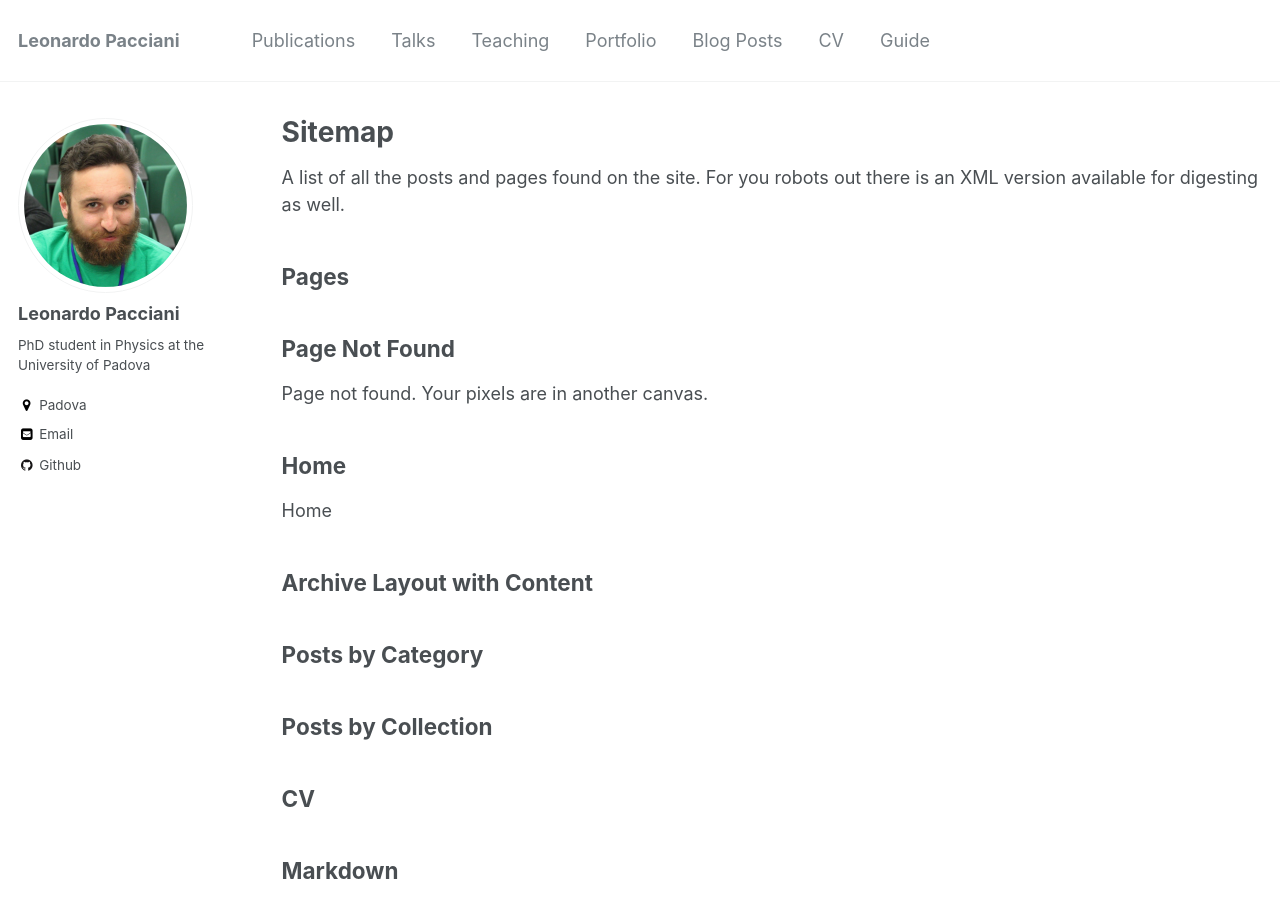
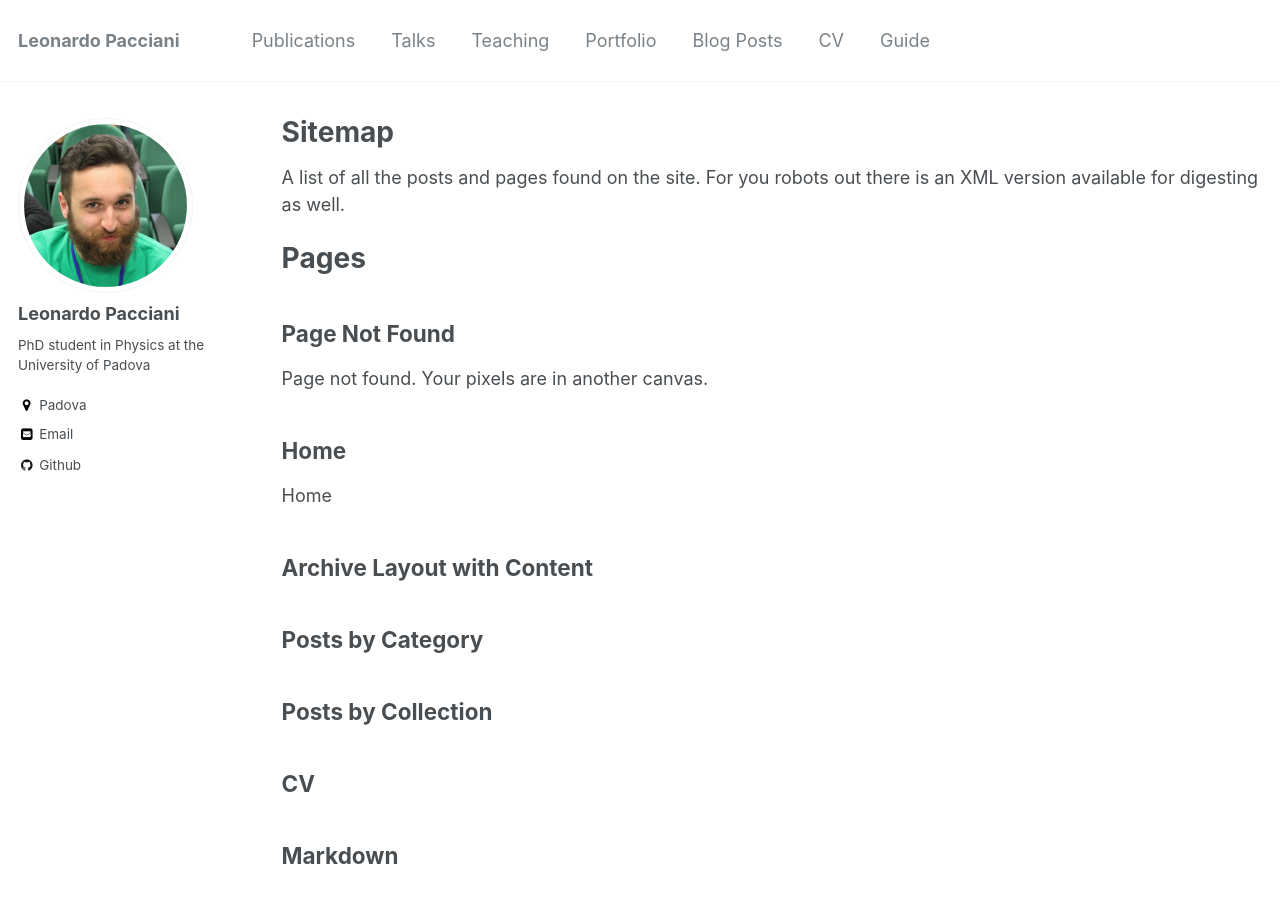
Before and after one commit to suweis/suweis.github.io, a Jekyll site: the page built from _pages/sitemap.md, in a window 1280 px wide and 900 px high. Built offline with Jekyll 4.4.1, drawn with Linux system fonts in a browser that asks for light colours.

```diff
--- a/_pages/sitemap.md
+++ b/_pages/sitemap.md
@@ -9,12 +9,12 @@ author_profile: true
 
 A list of all the posts and pages found on the site. For you robots out there is an [XML version]({{ base_path }}/sitemap.xml) available for digesting as well.
 
-<h2>Pages</h2>
+<h1>Pages</h1>
 {% for post in site.pages %}
   {% include archive-single.html %}
 {% endfor %}
 
-<h2>Posts</h2>
+<h1>Posts</h1>
 {% for post in site.posts %}
   {% include archive-single.html %}
 {% endfor %}
```
